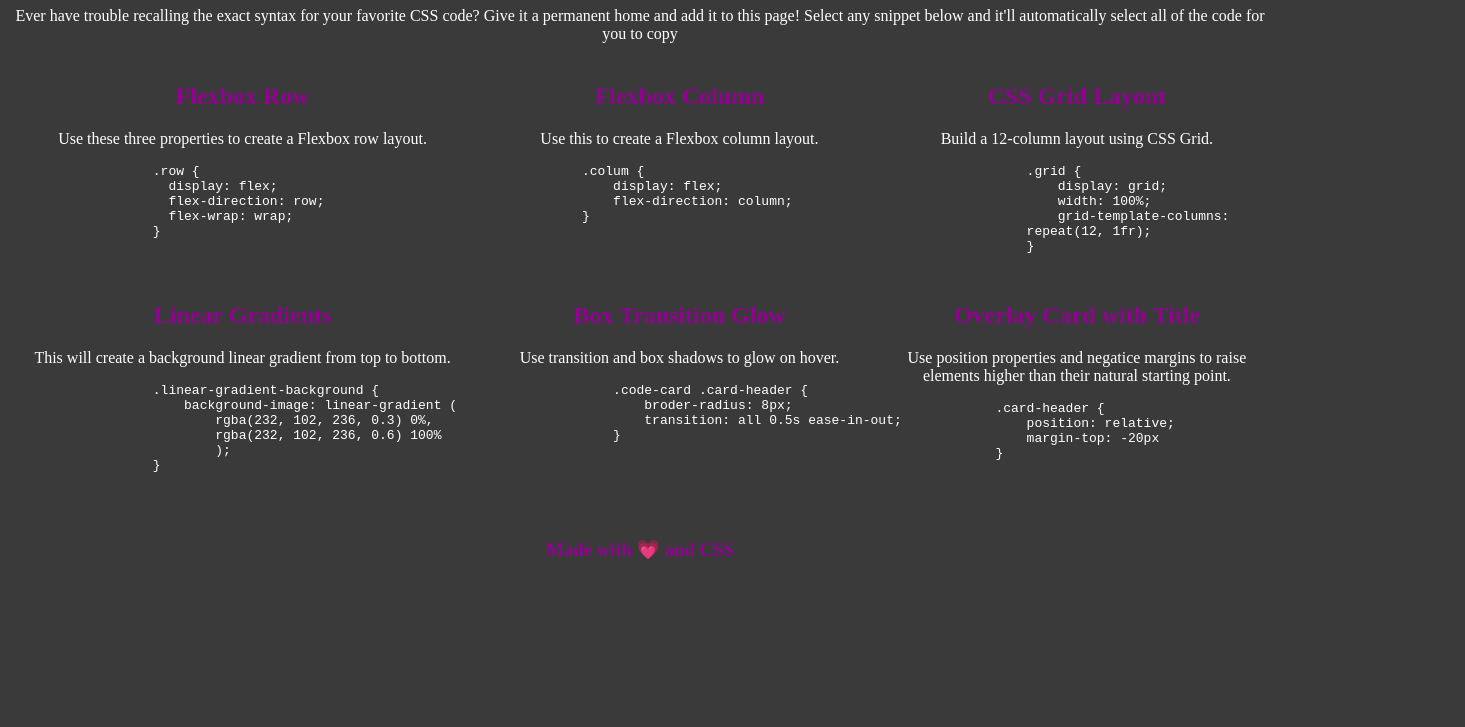
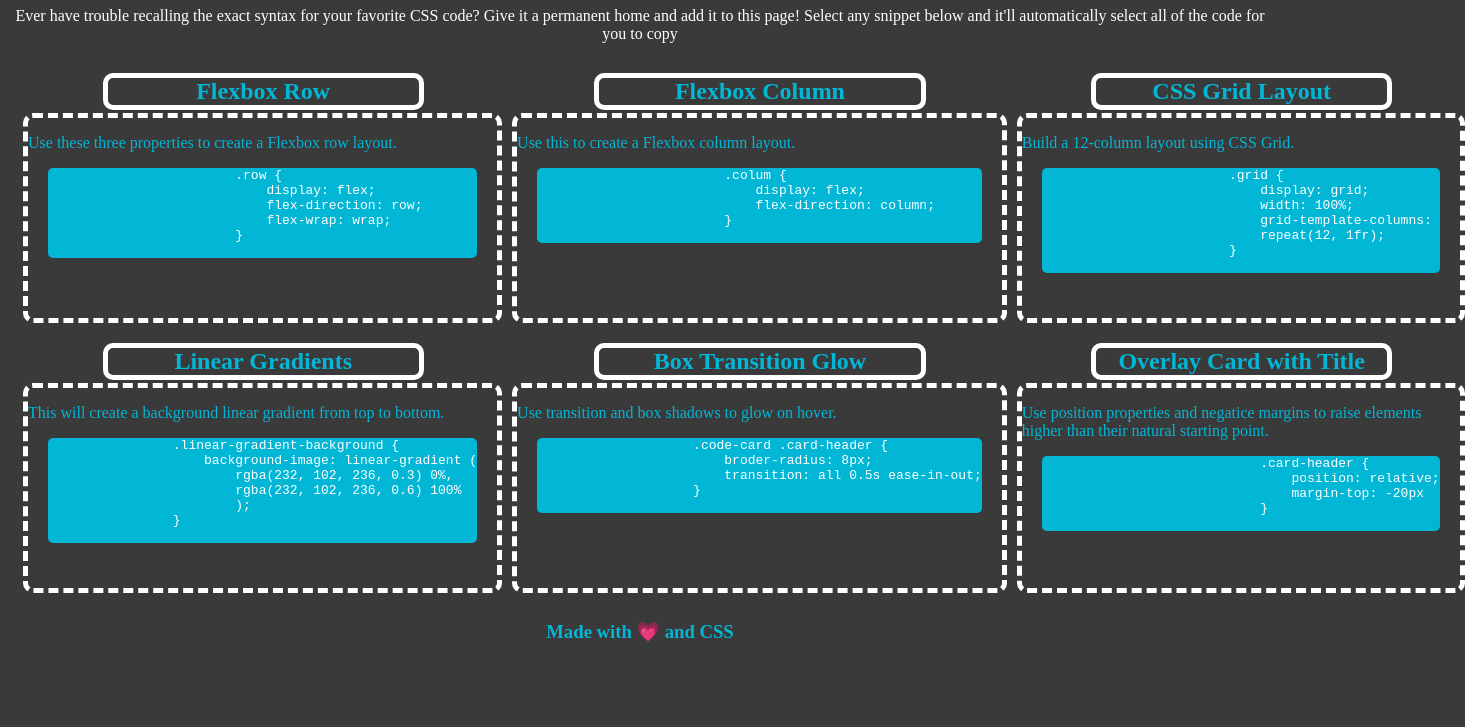
Before and after one commit to alecerf01/Mini-Project-1, a plain HTML site: page index.html in a window 1280 px wide. Shown: the part 73-800 px from the top of the page, 1465 px wide, since content can reach past the window. Drawn offline with Linux system fonts and the light colour scheme.

Commit message:
added more styling and changed class and id for grid container child elements

```diff
--- a/assets/style.css
+++ b/assets/style.css
@@ -1,6 +1,7 @@
 :root {
-    --theme: #920192;
+    --theme: #02b6d6;
     --text: white;
+    --border: 10px;
 }
 
 body {
@@ -24,18 +25,26 @@ body {
     text-align: center;
 }
 
+.child {
+    margin-inline: 5px
+}
 
-#headline {
+
+.headline {
     color: var(--theme);
     text-align: center;
 }
 
 p {
-    color: var(--text);
+    color: var(--theme);
 }
 
 pre {
+    display: flex;
     color: var(--text);
+    background-color: var(--theme);
+    border-radius: 5px;
+    margin: 0px 20px;
 }
 
 #footer {
@@ -50,12 +59,33 @@ pre {
     align-items: flex-end;
 }
 
+/*Borders*/
+
+.headline {
+    display: flex;
+    justify-content: center;
+    align-items: center;
+    border: 5px solid white;
+    border-radius: var(--border);
+    margin-bottom: 3px;
+    margin-left: 16.6%;
+    width: 65%;
+}
+
+
+
+.box {
+    border: 5px dashed white;
+    border-radius: var(--border);
+    height: 200px;
+    margin-top: 0;
+}
 
 /*Grid*/
 
 #heroGrid {
     display: grid;
-    margin: 20px;
+    margin: 10px;
     grid-template-rows: 1fr 1fr;
     grid-template-columns: 1fr 1fr 1fr;
     grid-template-areas:
@@ -86,3 +116,16 @@ pre {
 #card {
     grid-area: card;
 }
+
+/* Media Queries */
+
+@media only screen and (max-width: 700px) {
+    #heroGrid {
+        grid-template-rows: 1fr 1fr 1fr;
+        grid-template-columns: 1fr 1fr;
+        grid-template-areas:
+        "rowF         columnF"
+        "gridA        gradients"
+        "transition   card";
+    }
+}
--- a/index.html
+++ b/index.html
@@ -19,10 +19,9 @@
     </header>
     <main id="heroGrid">
         <div class="child" id="row">
-            <div id="headline">
-                <h2 id="flexboxRow">Flexbox Row</h2>
+            <h2 class="headline" id="flexboxRow">Flexbox Row</h2>
+            <div class="box">
                 <p>Use these three properties to create a Flexbox row layout.</p>
-            </div>
                 <code>
                     <pre>
                         .row {
@@ -33,11 +32,11 @@
                     </pre>
                 </code>
             </div>
+        </div>
         <div class="child" id="column">
-            <div id="headline">
-                <h2 id="flexboxColumn">Flexbox Column</h2>
+            <h2 class="headline" id="flexboxColumn">Flexbox Column</h2>
+            <div class="box">
                 <p>Use this to create a Flexbox column layout.</p>
-            </div>
                 <code>
                     <pre>
                         .colum {
@@ -47,11 +46,11 @@
                     </pre>
                 </code>
             </div>
+        </div>
         <div class="child" id="grid">
-            <div id="headline">
-                <h2 id="cssgridLayout">CSS Grid Layout</h2>
+            <h2 class="headline" id="cssgridLayout">CSS Grid Layout</h2>
+            <div class="box">
                 <p>Build a 12-column layout using CSS Grid.</p>
-            </div>
                 <code>
                     <pre>
                         .grid {
@@ -63,11 +62,13 @@
                     </pre>
                 </code>
             </div>
+        </div>
         <div class="child" id="gradients">
-            <div id="headline">
-                <h2 id="linearGradients">Linear Gradients</h2>
+
+            <h2 class="headline" id="linearGradients">Linear Gradients</h2>
+            <div class="box">
                 <p>This will create a background linear gradient from top to bottom.</p>
-            </div>
+
                 <code>
                 <pre>
                 .linear-gradient-background {
@@ -79,11 +80,13 @@
                 </pre>
             </code>
             </div>
+        </div>
         <div class="child" id="transition">
-            <div id="headline">
-                <h2 id="boxTransition">Box Transition Glow</h2>
+
+            <h2 class="headline" id="boxTransition">Box Transition Glow</h2>
+            <div class="box">
                 <p>Use transition and box shadows to glow on hover.</p>
-            </div>
+
                 <code>
                 <pre>
                     .code-card .card-header {
@@ -93,12 +96,12 @@
                 </pre>
                 </code>
             </div>
+        </div>
         <div class="child" id="card">
-            <div id="headline">
-                <h2 id="overlayCard">Overlay Card with Title</h2>
+            <h2 class="headline" id="overlayCard">Overlay Card with Title</h2>
+            <div class="box">
                 <p>Use position properties and negatice margins
                     to raise elements higher than their natural starting point.</p>
-            </div>
                 <code>
                         <pre>
                             .card-header {
@@ -108,6 +111,7 @@
                         </pre>
                     </code>
             </div>
+        </div>
     </main>
 
     <footer class="bottom">
```
Lines whose indentation alone changed are shown as unchanged.
